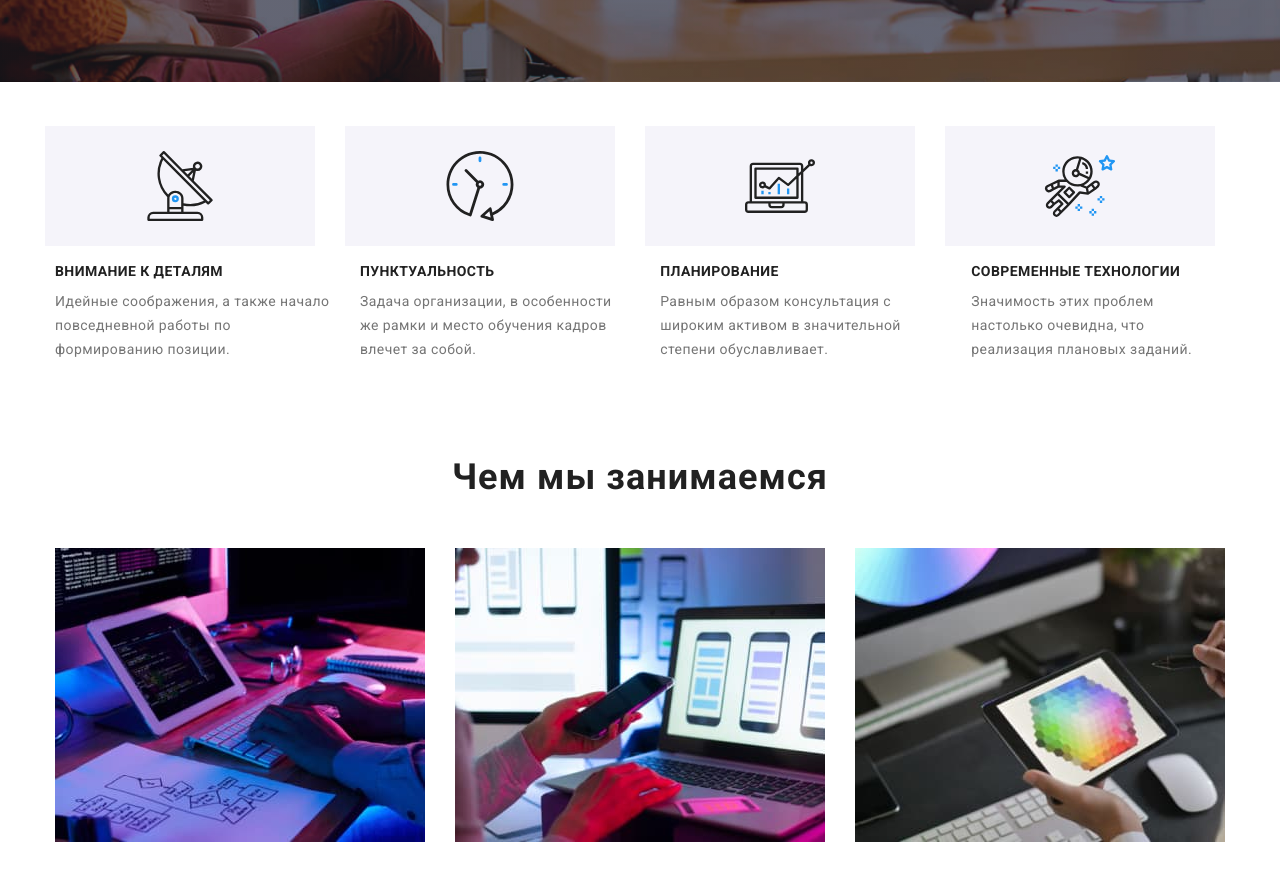
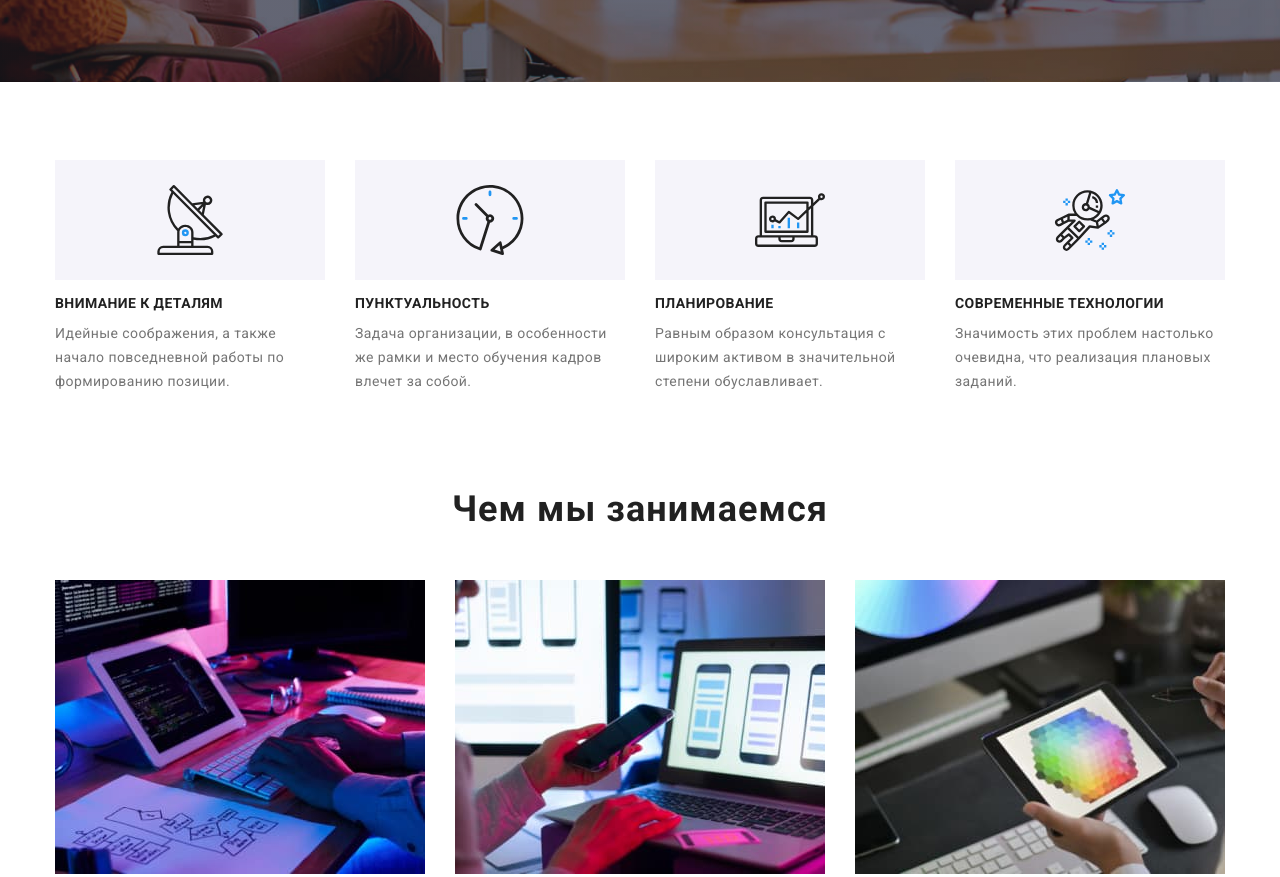
Before and after one commit to YaroSlavGitHub7/goit-markup-hw-04, a plain HTML site: page index.html in a window 1280 px wide. Shown: the part 600-1477 px from the top of the page. Drawn offline with nearby package versions, Linux system fonts and the light colour scheme.

Commit message:
ДЗ№4
Борьба с flex

```diff
--- a/css/styles.css
+++ b/css/styles.css
@@ -194,28 +194,38 @@ header {
     align-items: center;
     height: 120px ;
     width: 270px;
-    margin-left: -20px;
+    /*margin-left: -20px;*/
     background: #F5F4FA;
  }
-
+ .card-set-wrk {
+    display: flex;
+    flex-wrap: wrap;
+    margin-left: -40px;
+    margin-top: -16px;
+}
 .works-icons :not(:last-child) {
-    margin-right: 50px;
+    margin-right: 30px;
 }
 
 .works-icons-svg {
     height: 70px;
     width: auto;
 }
+/*.specific-flex {
+
+      }*/
+
 .list-specific {
-    display: inline-flex;
-    justify-content: center;
-}
+    display: flex ; /*inline-  text-align: justify;*/
+    justify-content: space-between;
+      overflow: auto;
+    }
 
 .works-specifications {
     font-size: 14px;
     line-height: 1.71;
     letter-spacing: 0.03em;
-    color:var(--grey-color)
+    color:var(--grey-color);
 }
 .title-specifications {
     font-size: 14px;
@@ -223,9 +233,14 @@ header {
     color:var(--black-color);
     margin-bottom: 10px;
 }
-*.specifications {
+.specifications {
     margin: 0px 30px 0px 0px ;
-}
+    flex: none;
+    width: 270px;
+    }
+/*.works1 {
+   width: 270px; не помогло установить ширину елемента
+}*/
 
 .section-works {
      padding-bottom: 94px;
@@ -259,7 +274,7 @@ header {
     line-height: 1.17;
     letter-spacing: 0.03em;
     text-align: center;
-    margin-bottom: 50px ; /* */
+    margin-bottom: 50px ;
    }
 .team {
     background: #F5F4FA;
@@ -384,7 +399,8 @@ footer {
 .social-icons-svg {
     width: 20px;
     height: 20px;
-    fill: var(--brand-color);
+    fill: rgba(175, 177, 184, 1);
+    /*var(--brand-color)*/;
 }
 .social-icons-link {
     display: flex;
@@ -415,7 +431,11 @@ footer {
     padding-top: 15px;
     padding-left: 70px;
 }
-
+.social-icons-svg-ftr {
+    width: 20px;
+    height: 20px;
+    fill: var(--brand-color);
+}
 .ftr-social-title {
     font-size: 14px;
     line-height: 1.14;
--- a/index.html
+++ b/index.html
@@ -43,9 +43,9 @@
         </div>
       </section>
       <section class="section">
-        <div class="container">
+        <div class="container specific-flex">
             <h2 class="title-invisible">НАШИ ПРЕИМУЩЕСТВА</h2>
-            <ul class="works-icons card-set">
+            <ul class="works-icons card-set-wrk">
               <li class="list works-icons-item">
                   <svg class="works-icons-svg">
                     <use class="" href="./img/icons/sprite.svg#icon-antenna"></use>
@@ -59,7 +59,7 @@
               <li class="list works-icons-item">
                     <svg class="works-icons-svg">
                       <use class="" href="./img/icons/sprite.svg#icon-diagram"></use>
-                    </svg> <!--изменить размер картинок-->
+                    </svg>
                 </li>
                 <li class="list works-icons-item">
                     <svg class="works-icons-svg">
@@ -67,11 +67,10 @@
                     </svg>
                 </li>
             </ul>
-
-            <ul class="list works-specifications list-specific">
+            <ul class="list works-specifications list-specific"> <!--specific-flex-->
                 <li class="specifications">
                     <h3 class="title-specifications">ВНИМАНИЕ К ДЕТАЛЯМ</h3>
-                    <p>Идейные соображения, а также начало повседневной работы по формированию позиции.</p>
+                    <p class="specific-flex" >Идейные соображения, а также начало повседневной работы по формированию позиции.</p>
                 </li>
                 <li class="specifications">
                     <h3 class="title-specifications">ПУНКТУАЛЬНОСТЬ</h3>
@@ -263,28 +262,28 @@
           <ul class="social-icons">
             <li class="list social-icons-item">
               <a href="" class="ftr-icons-link social-icons-link" target="_blank" rel="noopener noreferrer">
-                <svg class="social-icons-svg">
+                <svg class="social-icons-svg-ftr">
                   <use class="" href="./img/icons/sprite.svg#icon-instagram"></use>
                 </svg>
               </a>
             </li>
             <li class="list social-icons-item">
               <a href="" class="ftr-icons-link social-icons-link" target="_blank" rel="noopener noreferrer">
-                <svg class="social-icons-svg">
+                <svg class="social-icons-svg-ftr">
                   <use class="" href="./img/icons/sprite.svg#icon-twitter"></use>
                 </svg>
               </a>
             </li>
             <li class="list social-icons-item">
               <a href="" class="ftr-icons-link social-icons-link" target="_blank" rel="noopener noreferrer">
-                <svg class="social-icons-svg">
+                <svg class="social-icons-svg-ftr">
                   <use class="" href="./img/icons/sprite.svg#icon-facebook"></use>
                 </svg>
               </a>
             </li>
             <li class="list social-icons-item">
               <a href="" class="ftr-icons-link social-icons-link" target="_blank" rel="noopener noreferrer">
-                <svg class="social-icons-svg">
+                <svg class="social-icons-svg-ftr">
                   <use class="" href="./img/icons/sprite.svg#icon-linkedin"></use>
                 </svg>
               </a>
```
Also changed, not shown: portfolio.html (+4 -4 lines).
